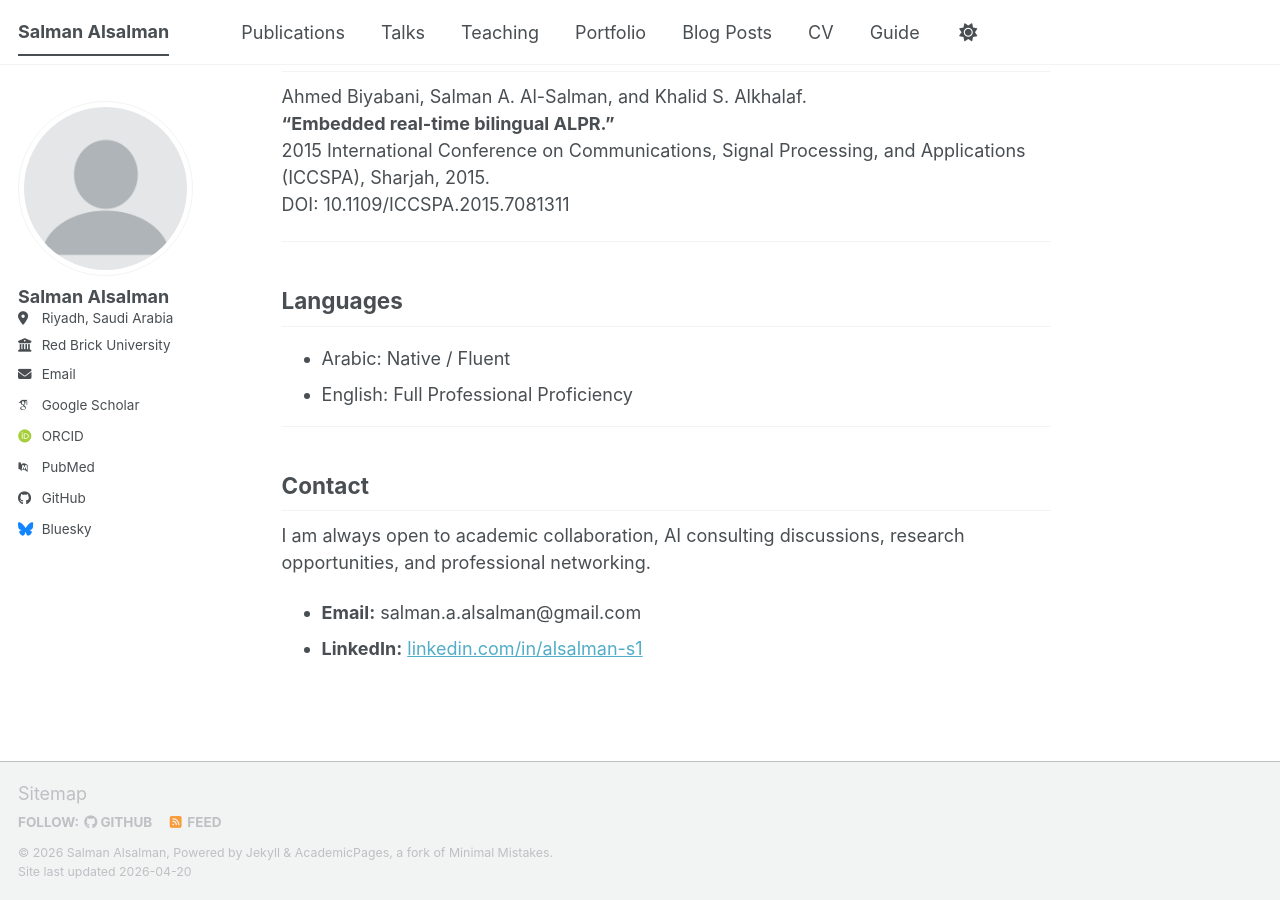
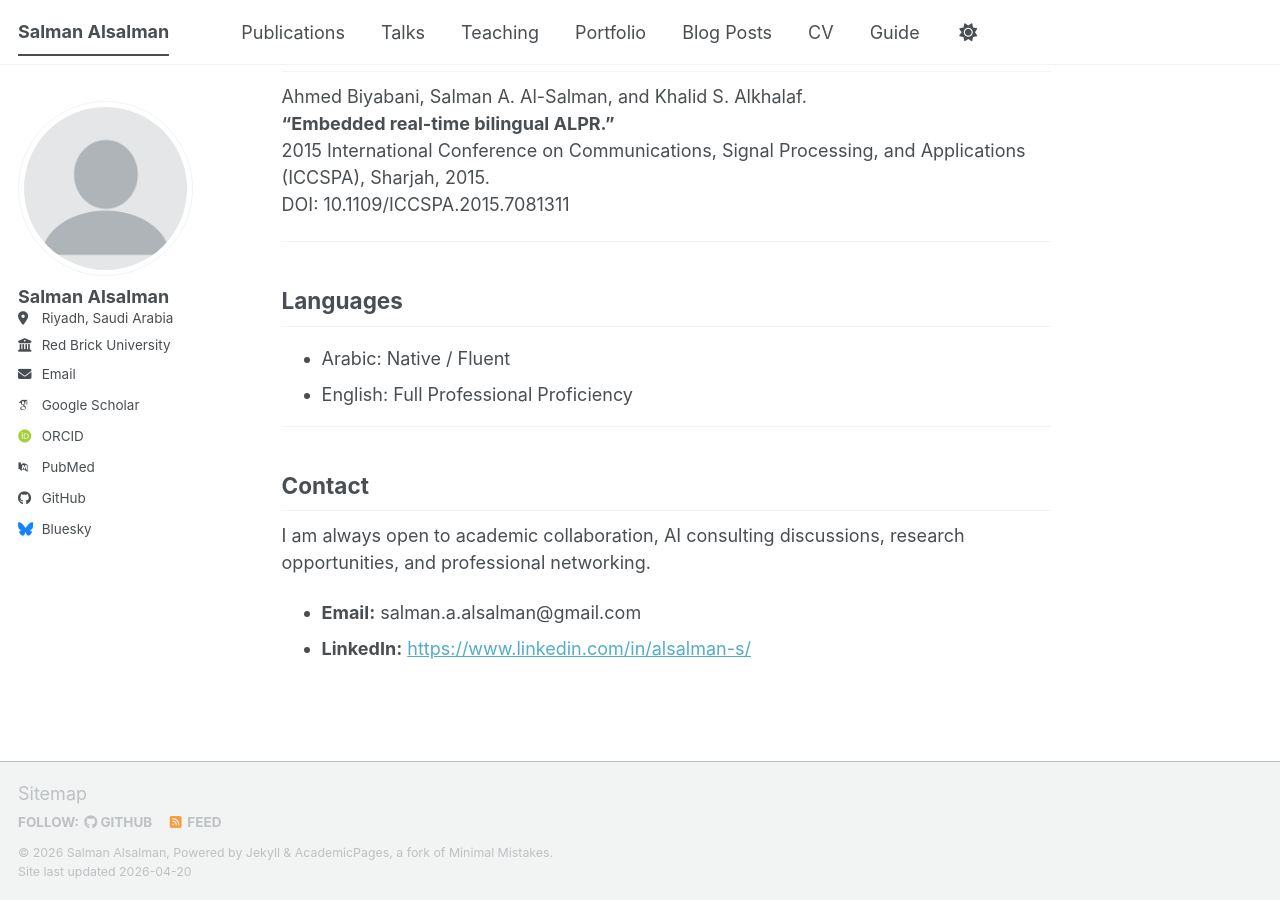
Before and after one commit to x1xSAS/x1xSAS.github.io, a Jekyll site: the page built from _pages/about.md, in a window 1280 px wide and 900 px high, scrolled down 6542 px. Built offline with Jekyll 4.4.1, drawn with Linux system fonts in a browser that asks for light colours; some web fonts are replaced; a script bundle is joined from its source files by our own code; library files that are not in the unit come from our copies.

Commit message:
Update about.md

```diff
--- a/_pages/about.md
+++ b/_pages/about.md
@@ -195,4 +195,4 @@ DOI: 10.1109/ICCSPA.2015.7081311
 I am always open to academic collaboration, AI consulting discussions, research opportunities, and professional networking.
 
 - **Email:** salman.a.alsalman@gmail.com
-- **LinkedIn:** [linkedin.com/in/alsalman-s1](https://linkedin.com/in/alsalman-s1)
+- **LinkedIn:** [https://www.linkedin.com/in/alsalman-s/](https://www.linkedin.com/in/alsalman-s/)
```
